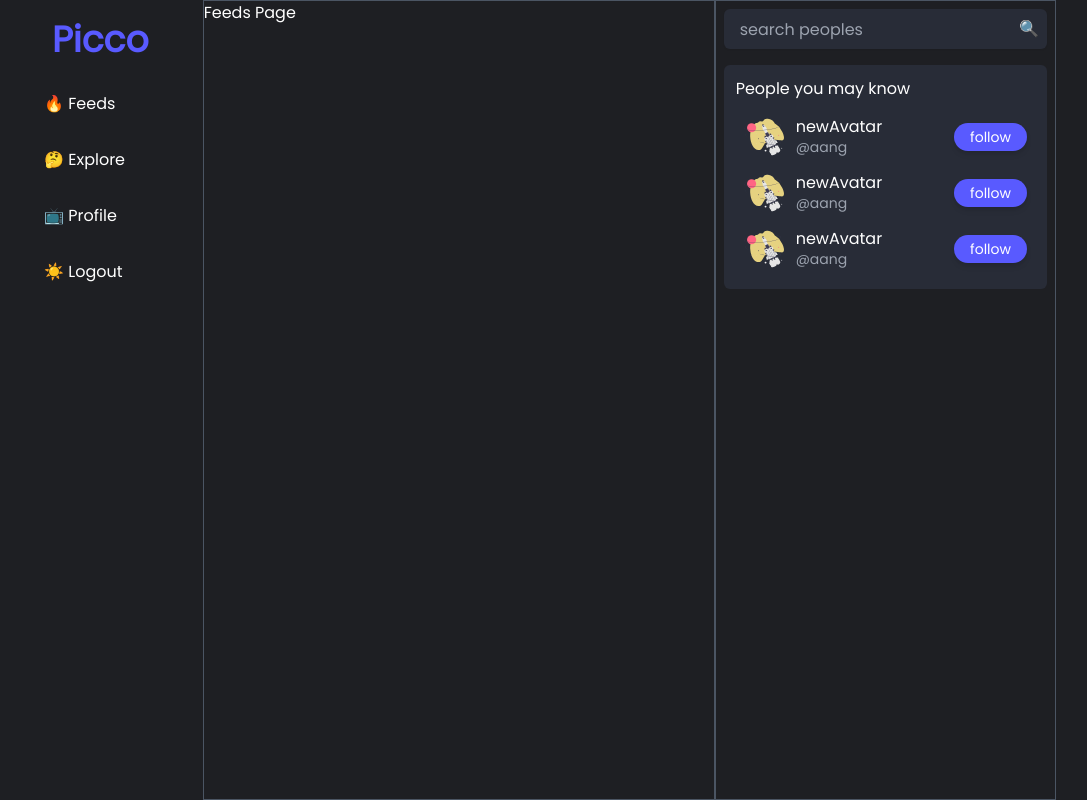
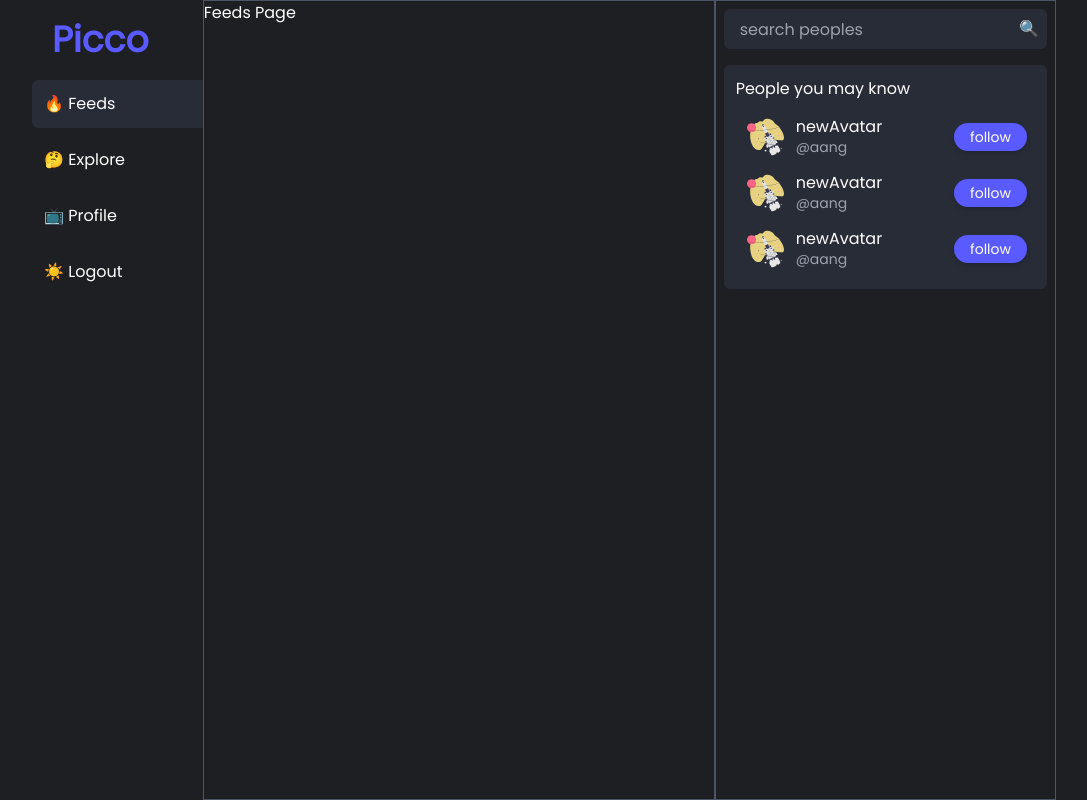
Before and after one commit to Avin008/social-media-app, a Next.js app: page /feeds in a window 1280 px wide. Shown: the whole page, without its empty margins (96-1183 px from the left). Built offline with nearby package versions, Linux system fonts and the light colour scheme.

Commit message:
style: active link styles

```diff
--- a/components/Sidebar.tsx
+++ b/components/Sidebar.tsx
@@ -1,16 +1,41 @@
+"use client";
+import Link from "next/link";
+import { usePathname } from "next/navigation";
+
 const Sidebar = () => {
+  const pathname = usePathname();
+
   return (
     <ul className="pb-1 space-y-2 text-white cursor-pointer bg-[#1E1F23] flex flex-col">
-      <li className="hover:bg-brand rounded-l-md cursor-pointer transition-all p-3">
+      <Link
+        className={`hover:bg-[#282C37] rounded-l-md cursor-pointer transition-all p-3 ${
+          pathname === "/feeds" && "bg-[#282C37]"
+        }`}
+        href="/feeds"
+      >
         🔥 Feeds
-      </li>
-      <li className="hover:bg-brand rounded-l-md cursor-pointer transition-all p-3">
+      </Link>
+
+      <Link
+        className={`hover:bg-[#282C37] rounded-l-md cursor-pointer transition-all p-3 ${
+          pathname === "/feeds/explore" && "bg-[#282C37]"
+        }`}
+        href="/feeds/explore"
+      >
         🤔 Explore
-      </li>
-      <li className="hover:bg-brand rounded-l-md cursor-pointer transition-all p-3">
+      </Link>
+
+      <Link
+        className={`hover:bg-[#282C37] rounded-l-md cursor-pointer transition-all p-3 ${
+          pathname === "/feeds/profile" && "bg-[#282C37]"
+        }`}
+        href="/feeds/profile"
+      >
         📺 Profile
-      </li>
-      <li className="hover:bg-brand rounded-l-md cursor-pointer transition-all p-3">
+      </Link>
+      <li
+        className={`hover:bg-[#282C37] rounded-l-md cursor-pointer transition-all p-3`}
+      >
         ☀️ Logout
       </li>
     </ul>
```
